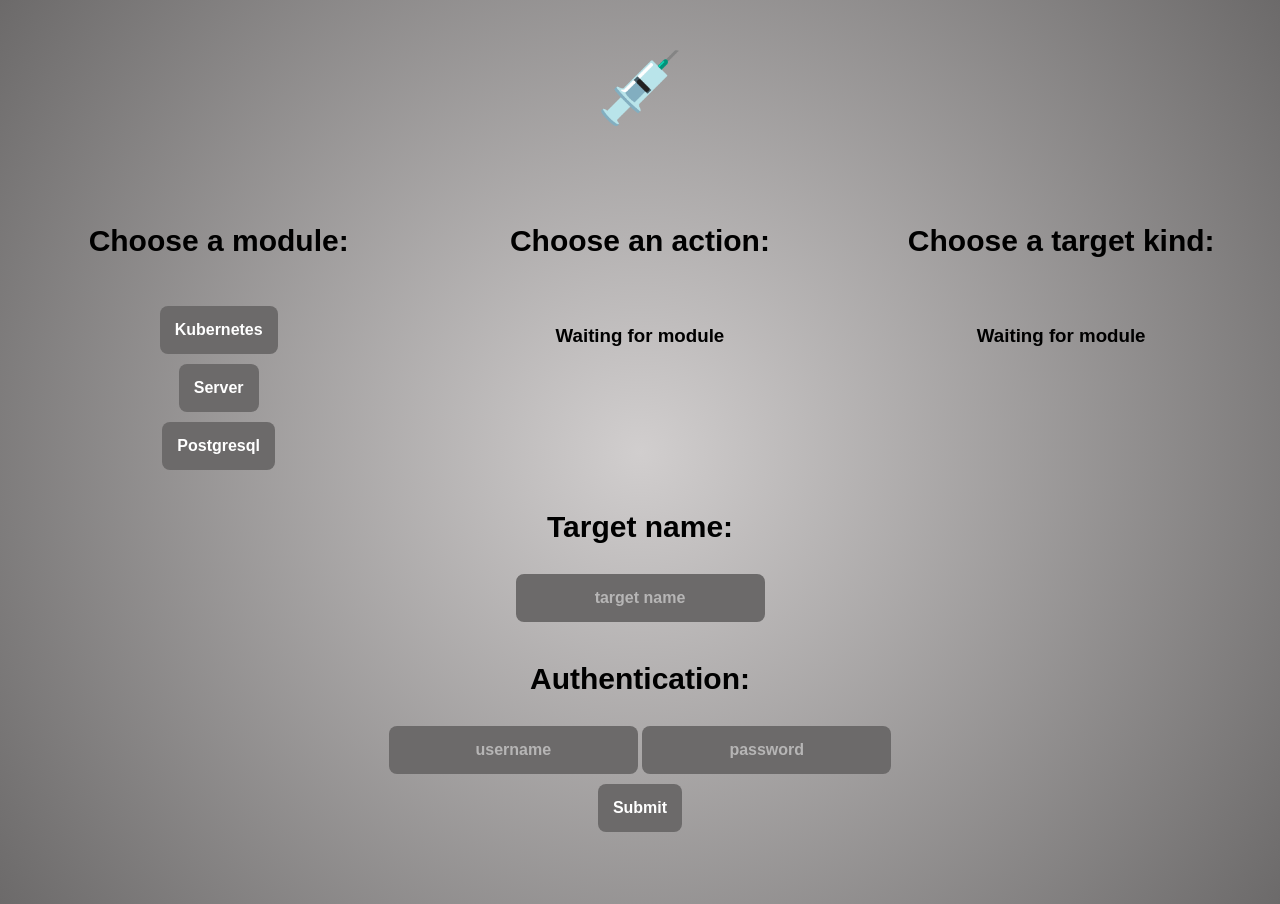
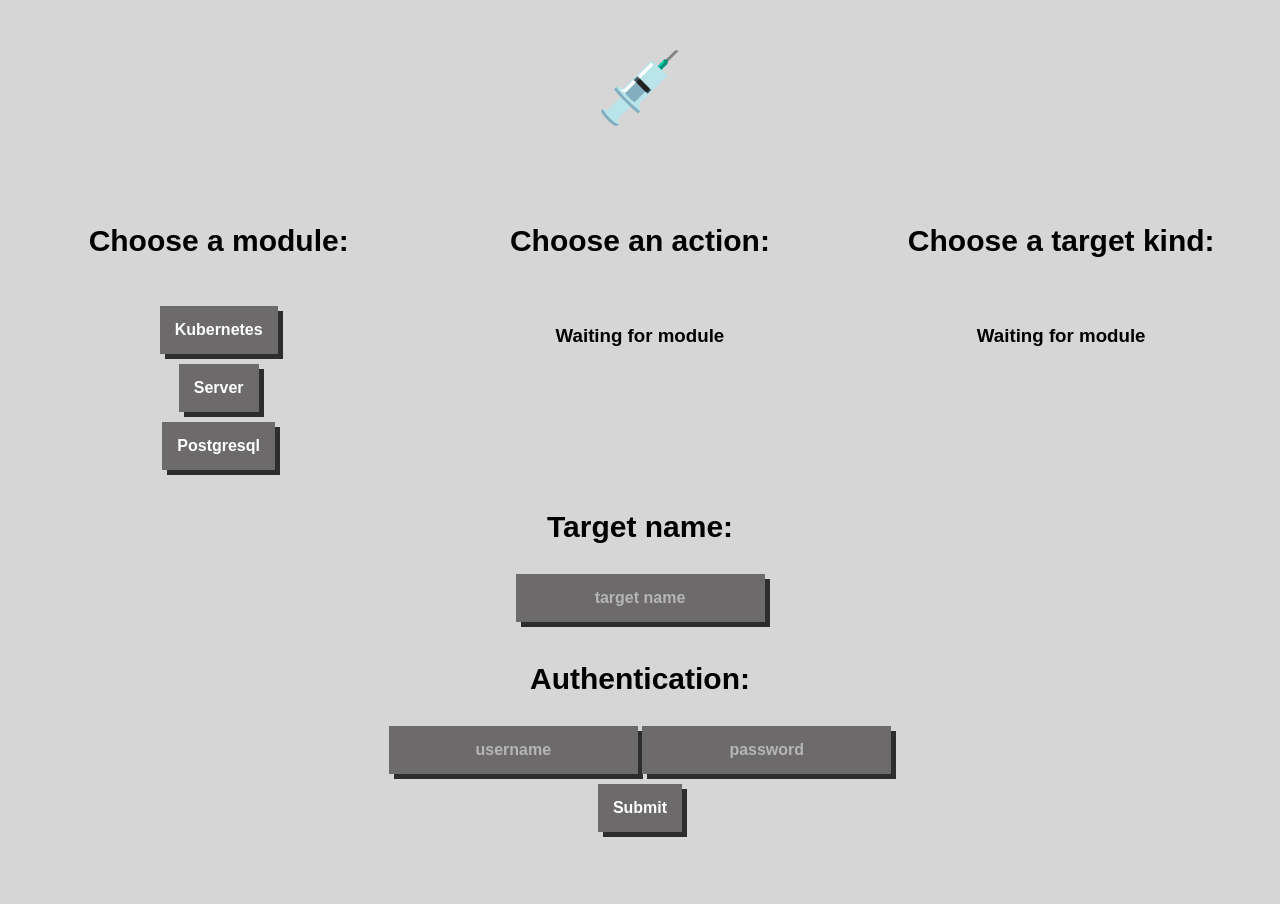
Before and after one commit to witkiewiczmikolaj/helbreder, a Flask app: page / in a window 1280 px wide. Run offline with Flask 2, Linux system fonts and the light colour scheme; data that the repository does not hold is empty; parts of the project's set-up code (start-up, migrations or seed data) failed here and were passed over; some libraries are stand-ins or nearby versions.

Commit message:
Visual changes

```diff
--- a/core/app/static/styles/main.css
+++ b/core/app/static/styles/main.css
@@ -1,6 +1,5 @@
 body {
-    background: rgb(26,26,26);
-    background: radial-gradient(circle, rgb(209, 206, 206) 0%, rgb(108, 106, 106) 100%);
+    background: rgb(215, 214, 214);
     text-align: left;
     font-family: Arial, Helvetica, sans-serif;
 }
@@ -49,8 +48,8 @@
     display: inline-block;
     font-size: 16px;
     font-weight: 600;
-    border-radius: 8px;
     margin-bottom: 10px;
+    box-shadow: 5px 5px rgb(46, 45, 45);
 }
 
 input:hover {
@@ -212,14 +211,9 @@
     opacity: 1;
 }
 
-.lang_butt:focus {
-    transform: scale(0.98);
-    box-shadow: 3px 2px 22px 1px rgb(20, 240, 0);
-}
-
 .target_butt:focus, .module_butt:focus, .action_butt:focus {
-    transform: scale(0.98);
-    box-shadow: 3px 2px 22px 1px rgb(20, 240, 0);
+    transform: scale(0.95);
+    box-shadow: 3px 2px 22px 1px rgb(98, 100, 98);
 }
 
 .playground {
@@ -267,7 +261,7 @@
     display: inline-block;
     font-size: 16px;
     font-weight: 600;
-    border-radius: 8px;
+    box-shadow: 5px 5px rgb(46, 45, 45);
   }
 
   .container input {
--- a/core/app/templates/index.html
+++ b/core/app/templates/index.html
@@ -7,9 +7,9 @@
         <link rel="stylesheet" type= "text/css" href= "{{ url_for('static',filename='styles/main.css') }}">
     </head>
     <body>
-        <h1 id="emoji">&#128137;</h1>
+        <h1>&#128137;</h1>
         <br>
-        <form action="/" method="post" id="body">
+        <form action="/" method="post">
             <div class="row">
                 <div class="column">
                     <p>Choose a module:</p>
```
Also changed, not shown: core/app/static/images/copy.png.
